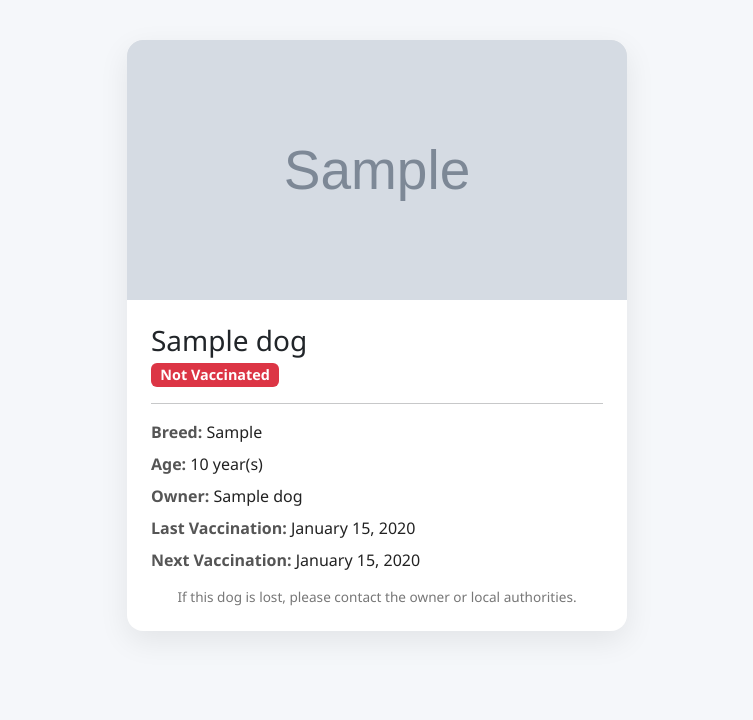
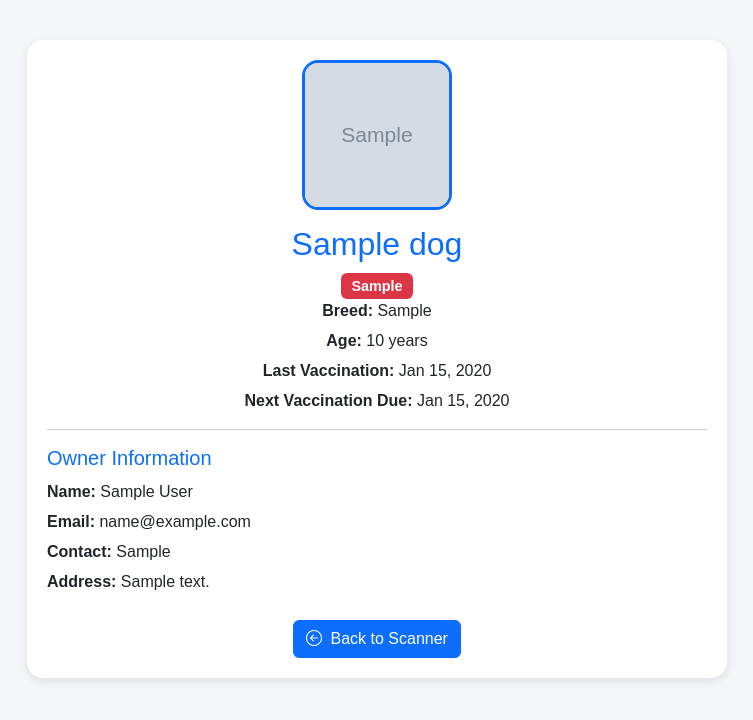
Before and after one commit to Lemor10/final3, a Flask app: page /dog/1 in a window 1280 px wide. Shown: the top 720 px of the page, without its empty margins (263-1016 px from the left). Run offline with Flask 3, Linux system fonts and the light colour scheme; tables that the repository leaves empty hold one stand-in row (values such as "Sample post"); grey boxes marked "Sample" are stand-in pictures; parts of the project's set-up code (start-up, migrations or seed data) failed here and were passed over.

Commit message:
fix qr route and base url

```diff
--- a/app.py
+++ b/app.py
@@ -7,8 +7,7 @@ from flask_login import LoginManager, UserMixin, login_user, logout_user, curren
 from werkzeug.utils import secure_filename
 from werkzeug.security import generate_password_hash, check_password_hash
 from datetime import date, datetime
-import qrcode, io, csv
-import uuid, qrcode
+import qrcode, io, csv, uuid
 from io import BytesIO
 
 if os.environ.get("RENDER"):
@@ -17,6 +16,7 @@ if os.environ.get("RENDER"):
         raise RuntimeError("❌ BASE_URL is NOT set in Render environment variables")
 else:
     BASE_URL = "http://localhost:5000"
+
 app = Flask(__name__)
 app.config['UPLOAD_FOLDER_PROFILE'] = os.path.join('static', 'profile_images')
 os.makedirs(app.config['UPLOAD_FOLDER_PROFILE'], exist_ok=True)
@@ -221,9 +221,11 @@ def owner_add_dog():
         filename = None
 
     # Generate QR code pointing to dog's info page
-    qr_data = f"{BASE_URL}/dog/{dog_uuid}"
+    qr_data =  f"/dog/{dog_uuid}"
     img = qrcode.make(qr_data)
     qr_filename = f"{dog_uuid}.png"
+    DOG_IMAGE_FOLDER = os.path.join('static', 'dog_images')
+    os.makedirs(DOG_IMAGE_FOLDER, exist_ok=True)
     img.save(os.path.join(QR_FOLDER, qr_filename))
 
     # Create the dog entry
@@ -252,7 +254,7 @@ def owner_add_dog():
 def owner_delete_dog(dog_id):
     if current_user.role != 'owner':
         flash('Unauthorized access', 'danger')
-        return redirect(url_for('signin'))
+        return redirect(url_for('login'))
 
     dog = Dog.query.get_or_404(dog_id)
 
@@ -409,7 +411,7 @@ def admin_register_dog():
     dog_uuid = str(uuid.uuid4())
 
     # Generate QR code URL
-    qr_data = f"{BASE_URL}/dog/{dog_uuid}"
+    qr_data = f"/dog/{dog_uuid}"
 
     # Generate QR image
     img = qrcode.make(qr_data)
--- a/templates/dog_info.html
+++ b/templates/dog_info.html
@@ -2,112 +2,86 @@
 <html lang="en">
 <head>
   <meta charset="UTF-8">
-    <title>{{ dog.name }} – Dog Information</title>
-    <meta name="viewport" content="width=device-width, initial-scale=1">
-
-    <!-- Bootstrap 5 -->
-    <link href="https://cdn.jsdelivr.net/npm/bootstrap@5.3.2/dist/css/bootstrap.min.css" rel="stylesheet">
-
+  <title>{{ dog.name }} - Dog Info</title>
+  <link href="https://cdn.jsdelivr.net/npm/bootstrap@5.3.0/dist/css/bootstrap.min.css" rel="stylesheet">
+  <link href="https://cdn.jsdelivr.net/npm/bootstrap-icons@1.10.5/font/bootstrap-icons.css" rel="stylesheet">
   <style>
     body {
-            background: #f5f7fa;
-            font-family: 'Segoe UI', sans-serif;
+      background: #f4f6f9;
+      font-family: "Poppins", sans-serif;
+      padding-top: 40px;
     }
-
-        .dog-card {
-            max-width: 500px;
-            margin: 40px auto;
-            border-radius: 16px;
-            box-shadow: 0 10px 30px rgba(0,0,0,0.08);
+    .info-card {
       background: #fff;
-            overflow: hidden;
+      border-radius: 1rem;
+      box-shadow: 0 3px 10px rgba(0,0,0,0.1);
+      padding: 20px;
+      max-width: 700px;
+      margin: 0 auto;
     }
-
-        .dog-image {
-            width: 100%;
-            height: 260px;
+    .dog-img {
+      width: 150px;
+      height: 150px;
       object-fit: cover;
-            background: #eee;
+      border-radius: 1rem;
+      border: 3px solid #0d6efd;
+      margin-bottom: 15px;
     }
-
     .badge-status {
       font-size: 0.9rem;
+      padding: 0.4em 0.7em;
     }
-
-        .label {
-            font-weight: 600;
-            color: #555;
+    h2, h5 {
+      margin-bottom: 10px;
     }
-
-        .value {
-            color: #222;
+    .owner-info p, .dog-info p {
+      margin-bottom: 6px;
     }
-
-        .footer-note {
-            font-size: 0.85rem;
-            color: #777;
-            text-align: center;
-            margin-top: 15px;
+    .back-btn {
+      margin-top: 20px;
     }
   </style>
 </head>
 <body>
 
-<div class="dog-card">
+<div class="info-card text-center">
+    <!-- Dog Image -->
+    <img src="{{ url_for('static', filename='dog_images/' ~ (dog.image if dog.image else 'default.png')) }}" class="dog-img" alt="{{ dog.name }}">
 
-    {% if dog.image %}
-        <img src="{{ url_for('static', filename='dog_images/' + dog.image) }}" class="dog-image">
-    {% else %}
-        <img src="https://via.placeholder.com/500x260?text=No+Image" class="dog-image">
+    <!-- Dog Info -->
+    <div class="dog-info mb-3">
+        <h2 class="text-primary">{{ dog.name }}</h2>
+        <span class="badge {% if dog.vaccinated=='Vaccinated' %}bg-success{% else %}bg-danger{% endif %} badge-status">{{ dog.vaccinated }}</span>
+        <p><strong>Breed:</strong> {{ dog.breed }}</p>
+        <p><strong>Age:</strong> {{ dog.age }} years</p>
+        {% if dog.last_vaccination %}
+        <p><strong>Last Vaccination:</strong> {{ dog.last_vaccination.strftime('%b %d, %Y') }}</p>
         {% endif %}
-
-    <div class="p-4">
-
-        <h3 class="mb-1">{{ dog.name }}</h3>
-
-        {% if dog.vaccinated == "Vaccinated" %}
-            <span class="badge bg-success badge-status">Vaccinated</span>
-        {% else %}
-            <span class="badge bg-danger badge-status">Not Vaccinated</span>
+        {% if dog.next_vaccination %}
+        <p><strong>Next Vaccination Due:</strong> {{ dog.next_vaccination.strftime('%b %d, %Y') }}</p>
         {% endif %}
+    </div>
 
     <hr>
 
-        <div class="mb-2">
-            <span class="label">Breed:</span>
-            <span class="value">{{ dog.breed or "Unknown" }}</span>
+    <!-- Owner Info -->
+    <div class="owner-info text-start">
+        <h5 class="text-primary">Owner Information</h5>
+        {% if dog.owner %}
+        <p><strong>Name:</strong> {{ dog.owner.name }}</p>
+        <p><strong>Email:</strong> {{ dog.owner.email }}</p>
+        <p><strong>Contact:</strong> {{ dog.owner.contact }}</p>
+        <p><strong>Address:</strong> {{ dog.owner.address }}</p>
+        {% else %}
+        <p><em>No owner registered (Stray/Unassigned).</em></p>
+        {% endif %}
     </div>
 
-        <div class="mb-2">
-            <span class="label">Age:</span>
-            <span class="value">{{ dog.age }} year(s)</span>
+    <a href="{{ url_for('scan_qr') }}" class="btn btn-primary back-btn">
+        <i class="bi bi-arrow-left-circle me-1"></i> Back to Scanner
+    </a>
 </div>
 
-        <div class="mb-2">
-            <span class="label">Owner:</span>
-            <span class="value">{{ dog.owner_name or "Not Available" }}</span>
-        </div>
-
-        {% if dog.last_vaccination %}
-        <div class="mb-2">
-            <span class="label">Last Vaccination:</span>
-            <span class="value">{{ dog.last_vaccination.strftime('%B %d, %Y') }}</span>
-        </div>
-        {% endif %}
-
-        {% if dog.next_vaccination %}
-        <div class="mb-2">
-            <span class="label">Next Vaccination:</span>
-            <span class="value">{{ dog.next_vaccination.strftime('%B %d, %Y') }}</span>
-        </div>
-        {% endif %}
-
-        <div class="footer-note">
-            If this dog is lost, please contact the owner or local authorities.
-        </div>
-
-    </div>
-</div>
-
+<script src="https://cdn.jsdelivr.net/npm/bootstrap@5.3.0/dist/js/bootstrap.bundle.min.js"></script>
 </body>
 </html>
```
Lines whose indentation alone changed are shown as unchanged.
